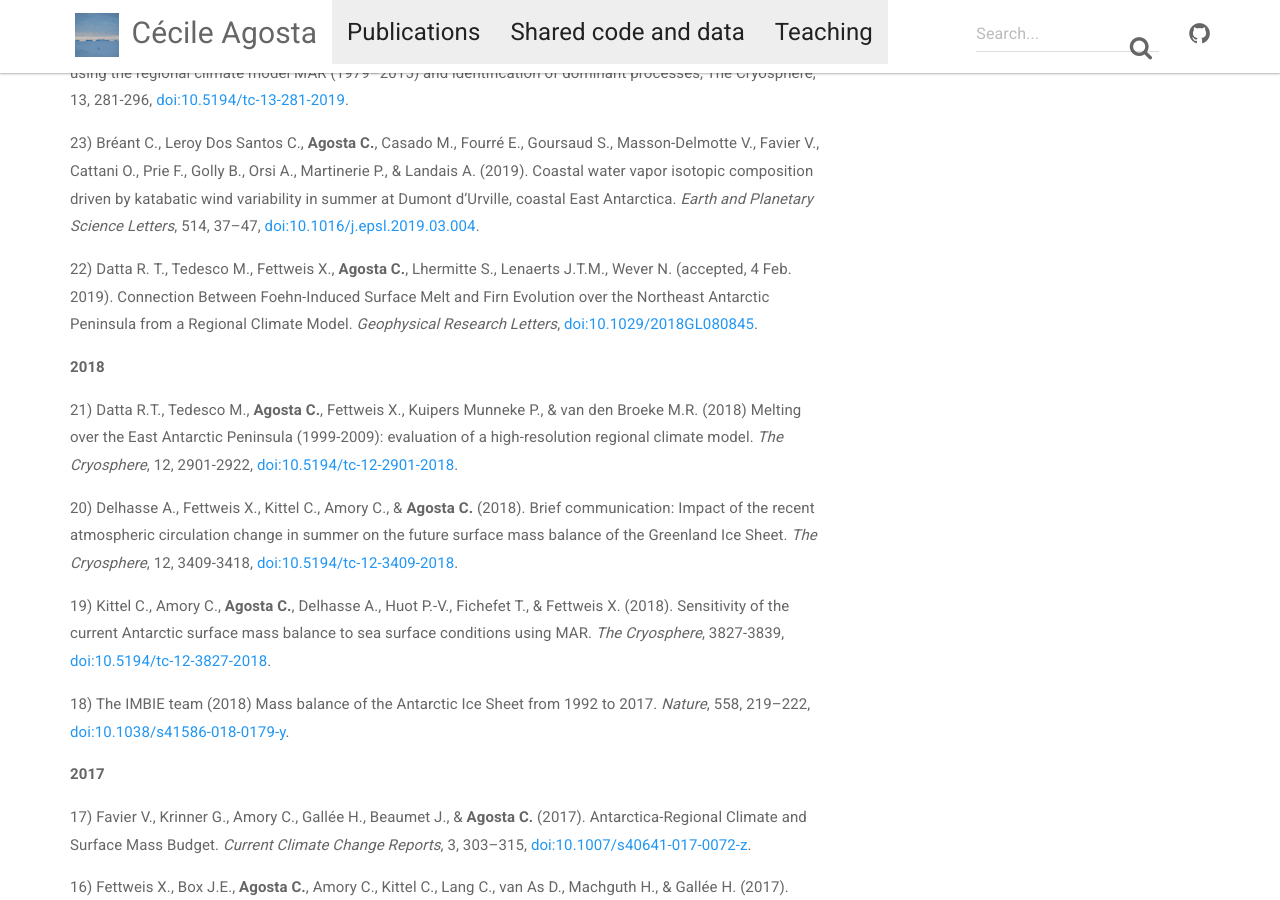
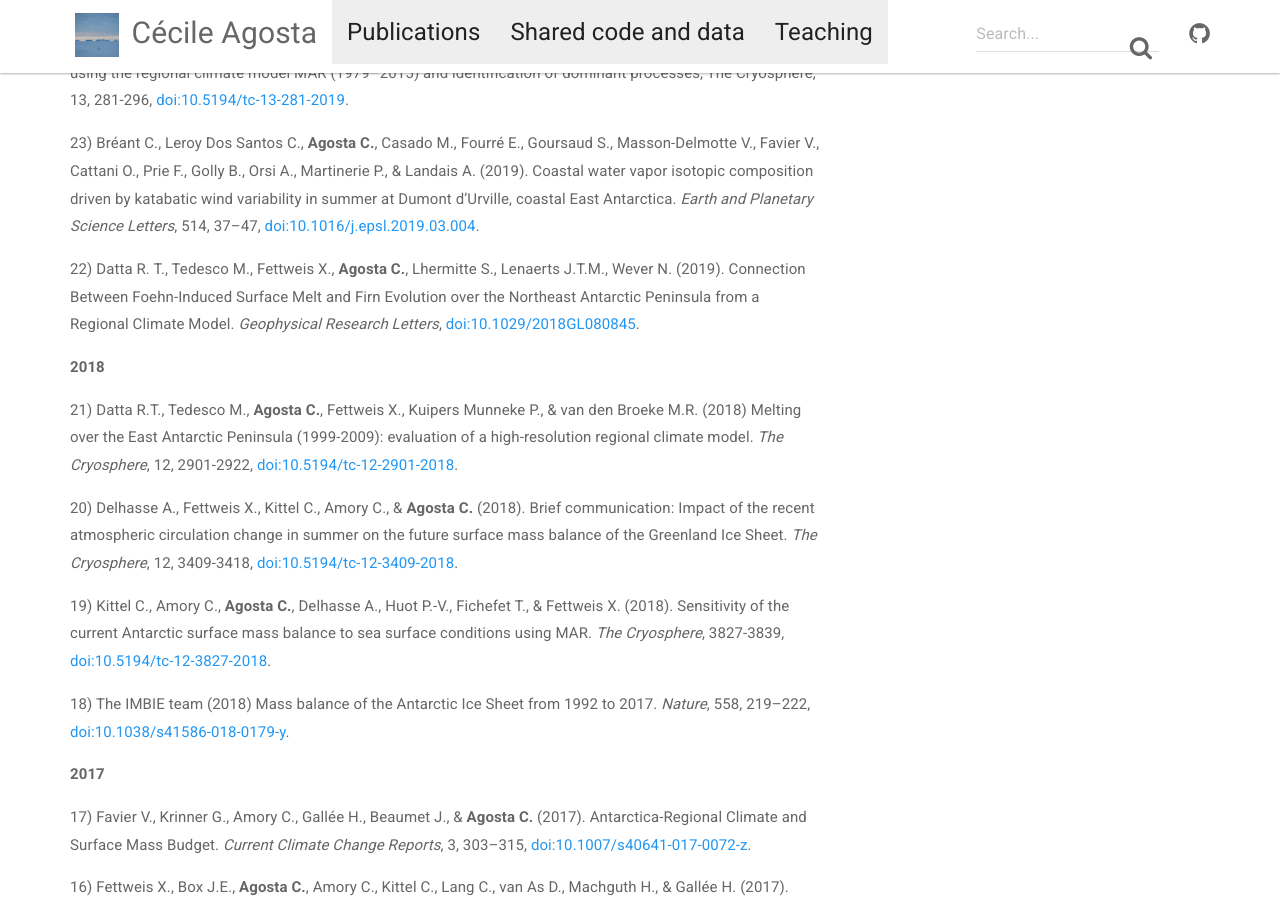
Before and after one commit to cecileagosta/cecileagosta.github.io, a Jekyll site: the page built from _docs/publications.md, in a window 1280 px wide and 900 px high, scrolled down 598 px. Built offline with Jekyll 4.4.1, drawn with Linux system fonts in a browser that asks for light colours; nearby versions of some CDN libraries.

Commit message:
Update publications.md

```diff
--- a/_docs/publications.md
+++ b/_docs/publications.md
@@ -22,7 +22,7 @@ permalink: /publications/
 23) Bréant C., Leroy Dos Santos C., **Agosta C.**, Casado M., Fourré E., Goursaud S., Masson-Delmotte V., Favier V., Cattani O., Prie F., Golly B., Orsi A., Martinerie P., & Landais A. (2019). Coastal water vapor isotopic composition driven by katabatic wind variability in summer at Dumont d'Urville, coastal East Antarctica. *Earth and Planetary Science Letters*, 514, 37–47, [doi:10.1016/j.epsl.2019.03.004](https://doi.org/10.1016/j.epsl.2019.03.004).
 
 22) Datta R. T., Tedesco M., Fettweis X., **Agosta C.**, Lhermitte S.,
-Lenaerts J.T.M., Wever N. (accepted, 4 Feb. 2019). Connection Between Foehn-Induced Surface Melt and Firn Evolution over the Northeast Antarctic Peninsula from a Regional Climate Model. *Geophysical Research Letters*, [doi:10.1029/2018GL080845](https://doi.org/10.1029/2018GL080845).
+Lenaerts J.T.M., Wever N. (2019). Connection Between Foehn-Induced Surface Melt and Firn Evolution over the Northeast Antarctic Peninsula from a Regional Climate Model. *Geophysical Research Letters*, [doi:10.1029/2018GL080845](https://doi.org/10.1029/2018GL080845).
 
 **2018**
 
```
